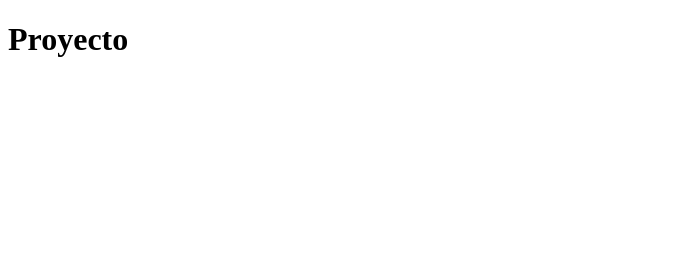
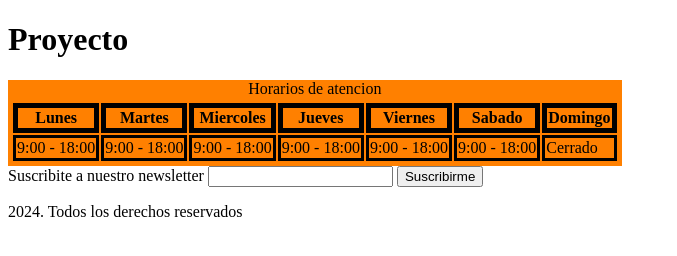
Before and after one commit to CesarMT12/project-pass, a plain HTML site: page index.html in a window 1280 px wide. Shown: the whole page, without its empty margins (0-677 px from the left). Drawn offline with Linux system fonts and the light colour scheme.

Commit message:
Se agregan correciones al footer y tabal de horarios

```diff
--- a/index.html
+++ b/index.html
@@ -4,8 +4,41 @@
     <meta charset="UTF-8">
     <meta name="viewport" content="width=device-width, initial-scale=1.0">
     <title>Proyecto</title>
+    <link rel="stylesheet" href="/main.css">
 </head>
 <body>
     <h1>Proyecto</h1>
+
+    <footer>
+
+        <table>
+            <caption>Horarios de atencion</caption>
+                <tr>
+                    <th>Lunes</th>
+                    <th>Martes</th>
+                    <th>Miercoles</th>
+                    <th>Jueves</th>
+                    <th>Viernes</th>
+                    <th>Sabado</th>
+                    <th>Domingo</th>
+                </tr>
+                <tr>
+                    <td>9:00 - 18:00</td>
+                    <td>9:00 - 18:00</td>
+                    <td>9:00 - 18:00</td>
+                    <td>9:00 - 18:00</td>
+                    <td>9:00 - 18:00</td>
+                    <td>9:00 - 18:00</td>
+                    <td>Cerrado</td>
+                </tr>
+            </table>
+
+            <label for="email">Suscribite a nuestro newsletter</label>
+            <input type="email" id="email" pattern=".+@example\.com" />
+            <button type="submit">Suscribirme</button>
+            <p>2024. Todos los derechos reservados</p>
+
+    </footer>
+
 </body>
 </html>
--- a/main.css
+++ b/main.css
@@ -0,0 +1,20 @@
+table{
+background-color: #ff8000;
+padding: 3px;
+}
+
+caption{
+    background-color: #ff8000;
+}
+
+th{
+    border: 5px solid black;
+  }
+
+  tr {
+    border: 5px solid black;
+  }
+
+td {
+    border: 3px solid black;
+  }
```
